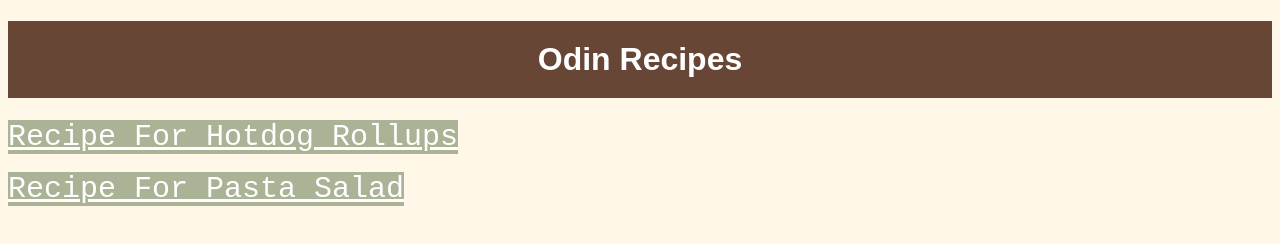
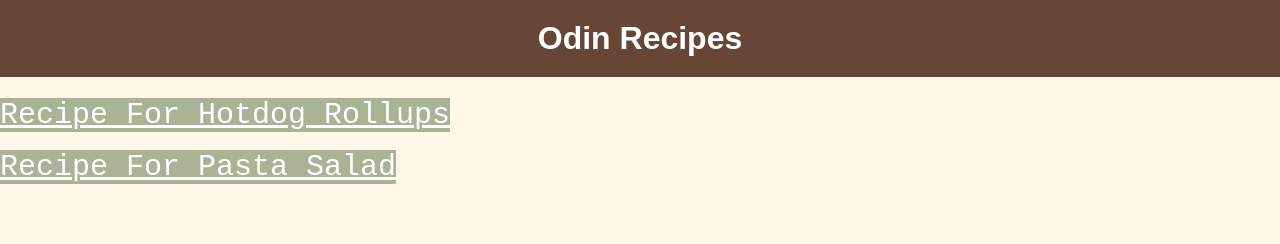
Before and after one commit to archie-bit/odin-recipes, a plain HTML site: page index.html in a window 1280 px wide. Drawn offline with Linux system fonts and the light colour scheme.

Commit message:
adjust some margin values

```diff
--- a/universal.css
+++ b/universal.css
@@ -1,5 +1,9 @@
 body {
     background-color: #FFF8E8;
+    padding-top: 0%;
+    margin-top: 0%;
+    margin-right: 0%;
+    margin-left: 0%;
 }
 
 
@@ -9,6 +13,8 @@ body {
     color: white;
     text-align: center;
     padding: 20px;
+    margin-top: 0%;
+
 }
 
 .ing_img {
```
